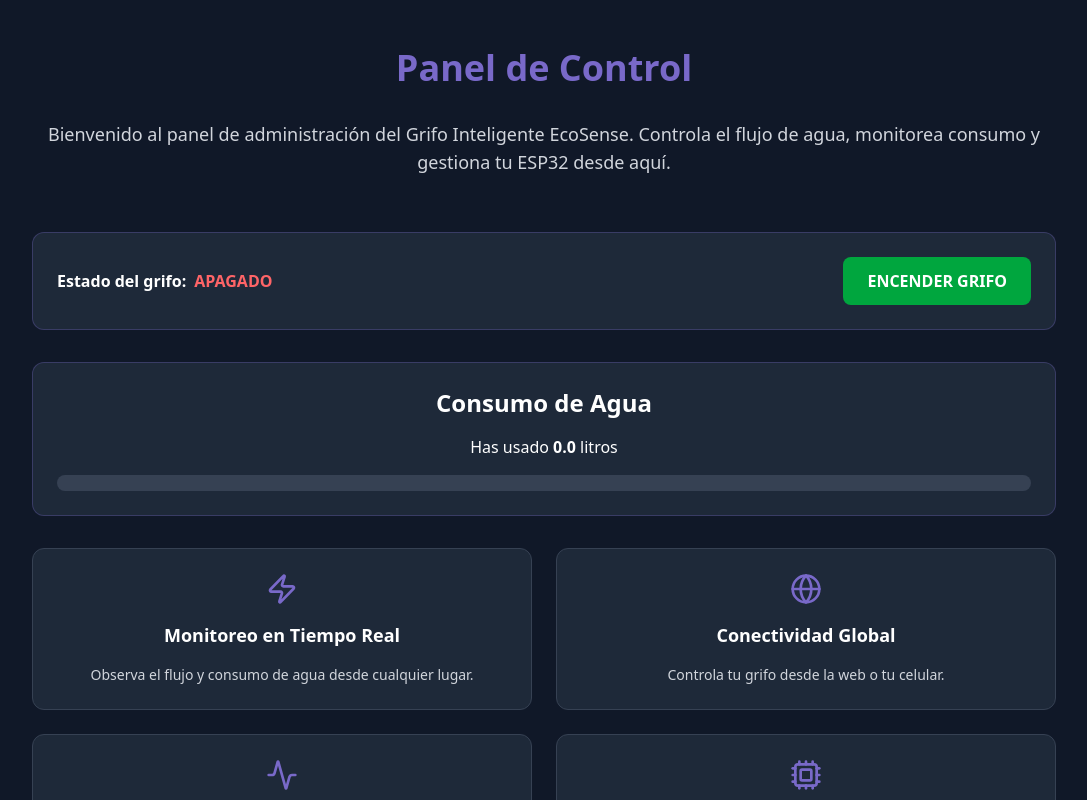
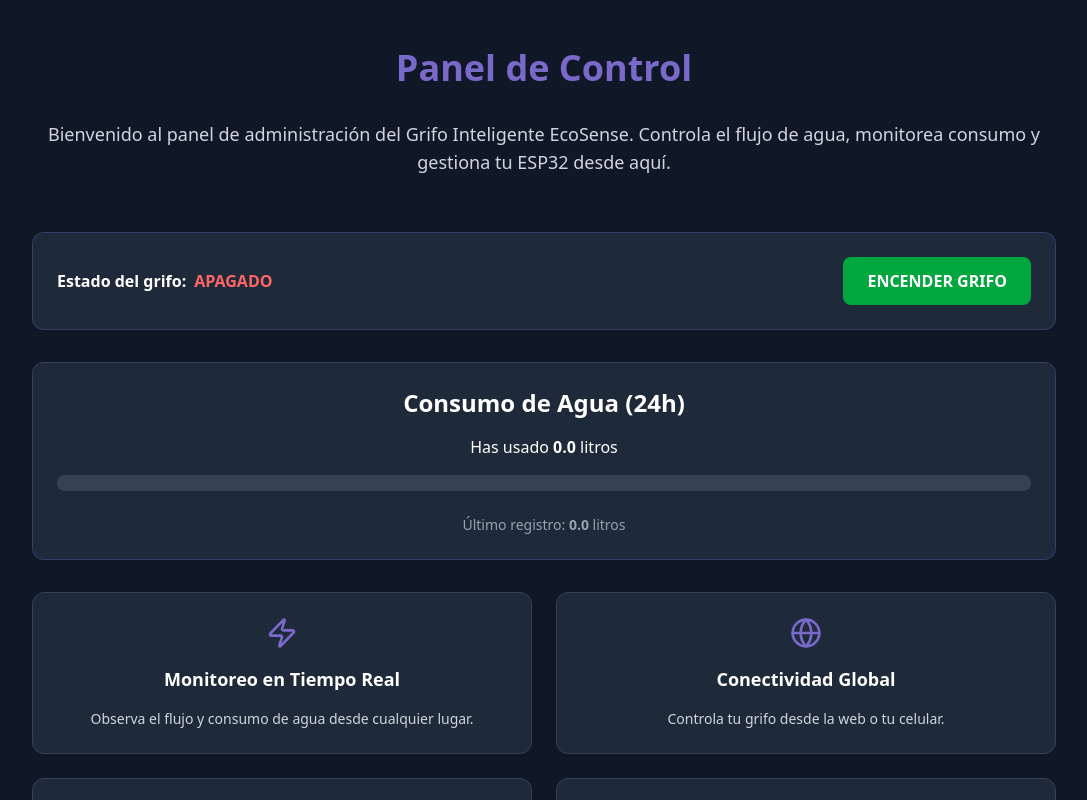
Before and after one commit to deylleranchundiaalcivar34-stack/eco-sense, a React (Vite) app: page /panel in a window 1280 px wide. Shown: the top 800 px of the page, without its empty margins (96-1183 px from the left). Built offline with nearby package versions, Linux system fonts and the light colour scheme; no server answers; the database is empty; sample sign-in values are in the browser's storage.

Commit message:
Actualizacion PanelControl y Diseño Movil de Grfio

```diff
--- a/src/components/sections/Grifo3D.jsx
+++ b/src/components/sections/Grifo3D.jsx
@@ -17,6 +17,7 @@
 
 const Grifo3D = () => {
   const [isDark, setIsDark] = useState(false);
+  const [isMobile, setIsMobile] = useState(false);
   const navigate = useNavigate();
 
   // Detectar cambio de tema (dark / light)
@@ -29,17 +30,25 @@
     return () => observer.disconnect();
   }, []);
 
-  // Cargar Spline Viewer
+  // Detectar si es dispositivo móvil
   useEffect(() => {
+    setIsMobile(/iPhone|iPad|iPod|Android/i.test(navigator.userAgent));
+  }, []);
+
+  // Cargar Spline Viewer solo si NO es móvil
+  useEffect(() => {
+    if (isMobile) return;
     if (document.querySelector("script[data-spline]")) return;
+
     const script = document.createElement("script");
     script.type = "module";
     script.src =
       "https://unpkg.com/@splinetool/viewer@1.12.33/build/spline-viewer.js";
     script.setAttribute("data-spline", "true");
     document.body.appendChild(script);
+
     return () => document.body.removeChild(script);
-  }, []);
+  }, [isMobile]);
 
   // Redirigir al Login para Panel de Control
   const goToPanel = () => {
@@ -47,7 +56,10 @@
   };
 
   return (
-    <section id="grifo3d" className="relative min-h-screen flex flex-col items-center justify-center overflow-hidden px-4 py-12">
+    <section
+      id="grifo3d"
+      className="relative min-h-screen flex flex-col items-center justify-center overflow-hidden px-4 py-12"
+    >
       {/* Fondo adaptado al theme */}
       <div
         className={`absolute inset-0 transition-colors duration-500 ${
@@ -57,13 +69,21 @@
         }`}
       />
 
-      {/* MODELO 3D */}
-      <div className="relative z-10 w-full h-[75vh] sm:h-[85vh] md:h-[95vh] max-w-7xl mx-auto">
-        <spline-viewer
-          className="w-full h-full"
-          loading-anim-type="none"
-          url="https://prod.spline.design/L7rCrLTSL7X5KkH9/scene.splinecode"
-        />
+      {/* MODELO 3D o IMAGEN en móvil */}
+      <div className="relative z-10 w-full h-[75vh] sm:h-[85vh] md:h-[95vh] max-w-7xl mx-auto flex items-center justify-center">
+        {isMobile ? (
+          <img
+            src="/foto_grifo_celular.png" // ⚡ Aquí colocas tu imagen optimizada para móvil
+            alt="Grifo Inteligente EcoSense"
+            className="w-full h-full object-contain rounded-xl shadow-lg"
+          />
+        ) : (
+          <spline-viewer
+            className="w-full h-full"
+            loading-anim-type="none"
+            url="https://prod.spline.design/L7rCrLTSL7X5KkH9/scene.splinecode"
+          />
+        )}
       </div>
 
       {/* CARACTERÍSTICAS */}
@@ -77,39 +97,31 @@
             Sensor de flujo, electroválvula controlada por ESP32 y registro en
             tiempo real.
           </FeatureCard>
-
           <FeatureCard icon={User} title="Ahorro y Sostenibilidad">
             Optimiza el consumo de agua y evita desperdicios.
           </FeatureCard>
-
           <FeatureCard icon={Briefcase} title="Diseño Moderno">
             Instalación simple y estética moderna que se adapta a cualquier
             espacio.
           </FeatureCard>
-
           <FeatureCard icon={Activity} title="Control Manual">
             Posibilidad de activar y desactivar manualmente cuando sea necesario.
           </FeatureCard>
-
           <FeatureCard icon={Zap} title="Monitoreo en Tiempo Real">
             Observa el flujo y consumo de agua directamente desde la app o web.
           </FeatureCard>
-
           <FeatureCard icon={Globe} title="Conectividad Global">
             Conexión estable vía internet para controlar el grifo desde cualquier
             lugar.
           </FeatureCard>
-
           <FeatureCard icon={Shield} title="Seguridad Garantizada">
             Evita accidentes y control de flujo seguro para niños y mascotas.
           </FeatureCard>
-
           <FeatureCard icon={Cpu} title="Actualizaciones Firmware">
             El grifo se mantiene actualizado con nuevas funciones y mejoras.
           </FeatureCard>
-
           <FeatureCard icon={BarChart} title="Estadísticas Detalladas">
-            Visualiza consumo diario, semanal y mensual para un control eficiente.
+            Visualiza consumo diario para un control eficiente.
           </FeatureCard>
         </div>
 
--- a/src/pages/PanelControl.jsx
+++ b/src/pages/PanelControl.jsx
@@ -9,6 +9,7 @@
 const PanelControl = () => {
   const [isGrifoOn, setIsGrifoOn] = useState(false);
   const [waterUsed, setWaterUsed] = useState(0);
+  const [lastWaterUsed, setLastWaterUsed] = useState(0); // último registro
   const [loading, setLoading] = useState(true);
   const navigate = useNavigate();
 
@@ -23,12 +24,34 @@
       const userRef = ref(db, `users/${user.uid}`);
       onValue(userRef, snapshot => {
         const data = snapshot.val();
-        if (data) {
-          setIsGrifoOn(data.grifoState ?? false);
-          setWaterUsed(data.waterUsed ?? 0);
-        } else {
-          set(ref(db, `users/${user.uid}`), { grifoState: false, waterUsed: 0 });
+
+        const now = Date.now();
+        const lastUpdate = data?.lastUpdate ?? now;
+        const oneDay = 24 * 60 * 60 * 1000; // 24h en ms
+
+        let updatedWaterUsed = data?.waterUsed ?? 0;
+        let updatedLastUpdate = lastUpdate;
+        let updatedLastWaterUsed = data?.lastWaterUsed ?? 0;
+
+        if (now - lastUpdate >= oneDay) {
+          // Guardamos el último registro antes de reiniciar
+          updatedLastWaterUsed = updatedWaterUsed;
+
+          // Reinicia consumo diario
+          updatedWaterUsed = 0;
+          updatedLastUpdate = now;
+
+          set(ref(db, `users/${user.uid}`), {
+            ...data,
+            waterUsed: 0,
+            lastWaterUsed: updatedLastWaterUsed,
+            lastUpdate: now,
+          });
         }
+
+        setIsGrifoOn(data?.grifoState ?? false);
+        setWaterUsed(updatedWaterUsed);
+        setLastWaterUsed(updatedLastWaterUsed);
         setLoading(false);
       });
     });
@@ -48,18 +71,6 @@
     }
   };
 
-  const PanelCard = ({ icon: Icon, title, description, centered }) => (
-  <div
-    className={`p-6 rounded-xl bg-gray-800 border border-gray-700 flex flex-col gap-4 ${
-      centered ? "items-center text-center" : "items-start text-left"
-    }`}
-  >
-    <Icon className="h-8 w-8 text-primary" />
-    <h4 className="font-semibold text-lg">{title}</h4>
-    <p className="text-sm text-gray-300">{description}</p>
-  </div>
-  );
-
   const toggleGrifo = () => {
     const newState = !isGrifoOn;
     setIsGrifoOn(newState);
@@ -76,10 +87,21 @@
     );
   }
 
+  const PanelCard = ({ icon: Icon, title, description, centered }) => (
+    <div
+      className={`p-6 rounded-xl bg-gray-800 border border-gray-700 flex flex-col gap-4 ${
+        centered ? "items-center text-center" : "items-start text-left"
+      }`}
+    >
+      <Icon className="h-8 w-8 text-primary" />
+      <h4 className="font-semibold text-lg">{title}</h4>
+      <p className="text-sm text-gray-300">{description}</p>
+    </div>
+  );
+
   return (
     <section className="min-h-screen flex flex-col items-center justify-center px-6 py-12 overflow-hidden bg-gray-900 text-white">
       <div className="max-w-5xl w-full flex flex-col items-center gap-8">
-
         <h1 className="text-4xl font-bold text-primary">Panel de Control</h1>
         <p className="text-lg text-gray-300 text-center mb-6">
           Bienvenido al panel de administración del Grifo Inteligente EcoSense.
@@ -90,14 +112,20 @@
         <div className="w-full p-6 rounded-xl bg-gray-800 flex flex-col sm:flex-row justify-between items-center gap-4 border border-primary/30">
           <div>
             <span className="font-semibold">Estado del grifo:</span>
-            <span className={`ml-2 font-bold ${isGrifoOn ? "text-green-400" : "text-red-400"}`}>
+            <span
+              className={`ml-2 font-bold ${
+                isGrifoOn ? "text-green-400" : "text-red-400"
+              }`}
+            >
               {isGrifoOn ? "ENCENDIDO" : "APAGADO"}
             </span>
           </div>
           <button
             onClick={toggleGrifo}
             className={`px-6 py-3 rounded-lg font-semibold transition-colors duration-300 ${
-              isGrifoOn ? "bg-red-600 hover:bg-red-500" : "bg-green-600 hover:bg-green-500"
+              isGrifoOn
+                ? "bg-red-600 hover:bg-red-500"
+                : "bg-green-600 hover:bg-green-500"
             }`}
           >
             {isGrifoOn ? "APAGAR GRIFO" : "ENCENDER GRIFO"}
@@ -106,14 +134,19 @@
 
         {/* Consumo de agua */}
         <div className="w-full p-6 rounded-xl bg-gray-800 flex flex-col gap-4 border border-primary/30">
-          <h2 className="text-2xl font-semibold">Consumo de Agua</h2>
-          <p>Has usado <strong>{waterUsed.toFixed(1)}</strong> litros</p>
+          <h2 className="text-2xl font-semibold">Consumo de Agua (24h)</h2>
+          <p>
+            Has usado <strong>{waterUsed.toFixed(1)}</strong> litros
+          </p>
           <div className="w-full h-4 rounded-full bg-gray-700 overflow-hidden">
             <div
               className="h-full bg-primary transition-all duration-500"
               style={{ width: `${Math.min((waterUsed / 10) * 100, 100)}%` }}
             />
           </div>
+          <p className="text-sm text-gray-400 mt-2">
+            Último registro: <strong>{lastWaterUsed.toFixed(1)}</strong> litros
+          </p>
         </div>
 
         {/* Estadísticas / Funcionalidades */}
@@ -156,15 +189,4 @@
   );
 };
 
-// Componente para las cards del panel
-const PanelCard = ({ icon: Icon, title, description }) => (
-  <div className="p-6 rounded-xl flex items-center gap-4 bg-gray-800 border border-gray-700">
-    <Icon className="h-8 w-8 text-primary" />
-    <div>
-      <h4 className="font-semibold text-lg">{title}</h4>
-      <p className="text-sm text-gray-300">{description}</p>
-    </div>
-  </div>
-);
-
 export default PanelControl;
```
Also changed, not shown: public/foto_grifo_celular.png (added).
